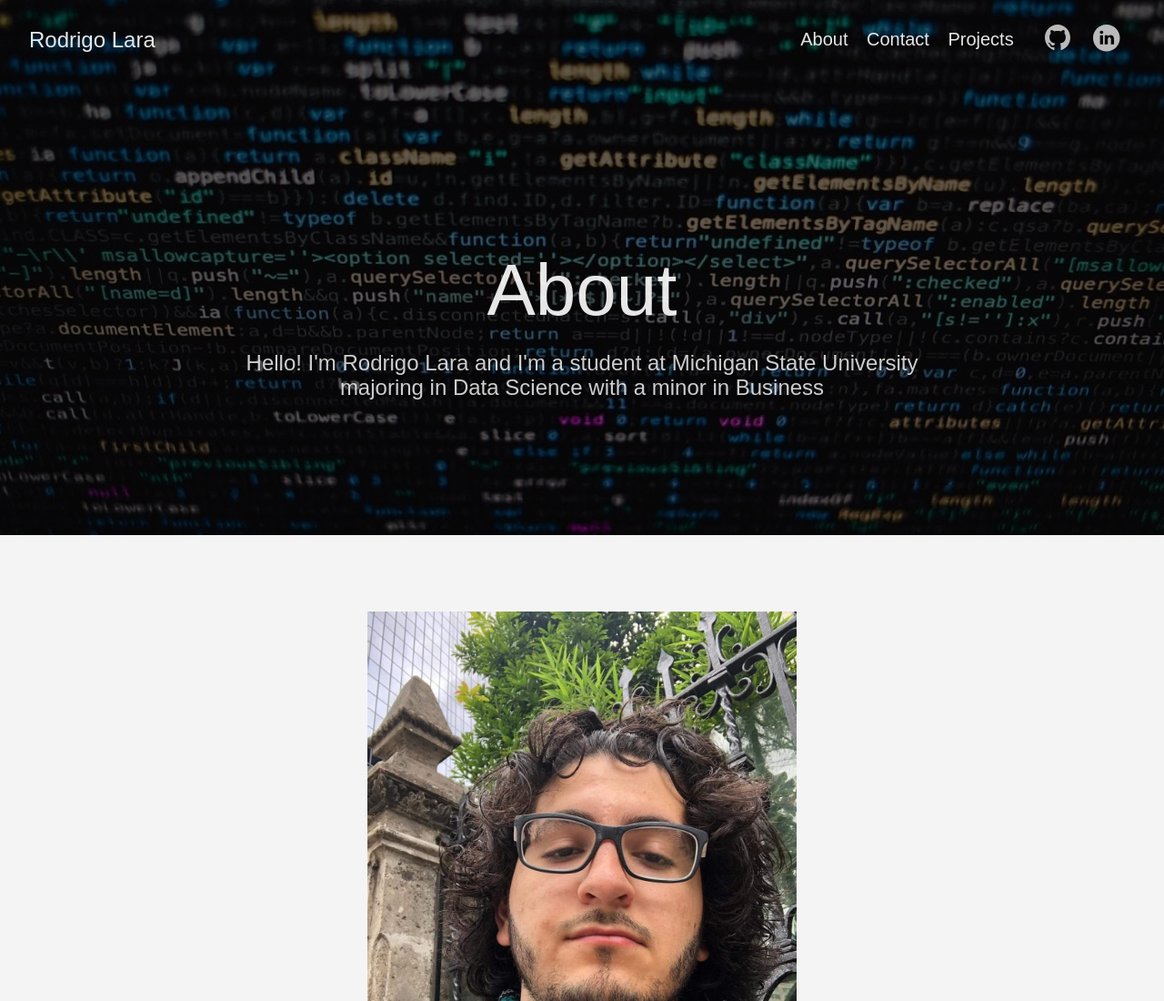
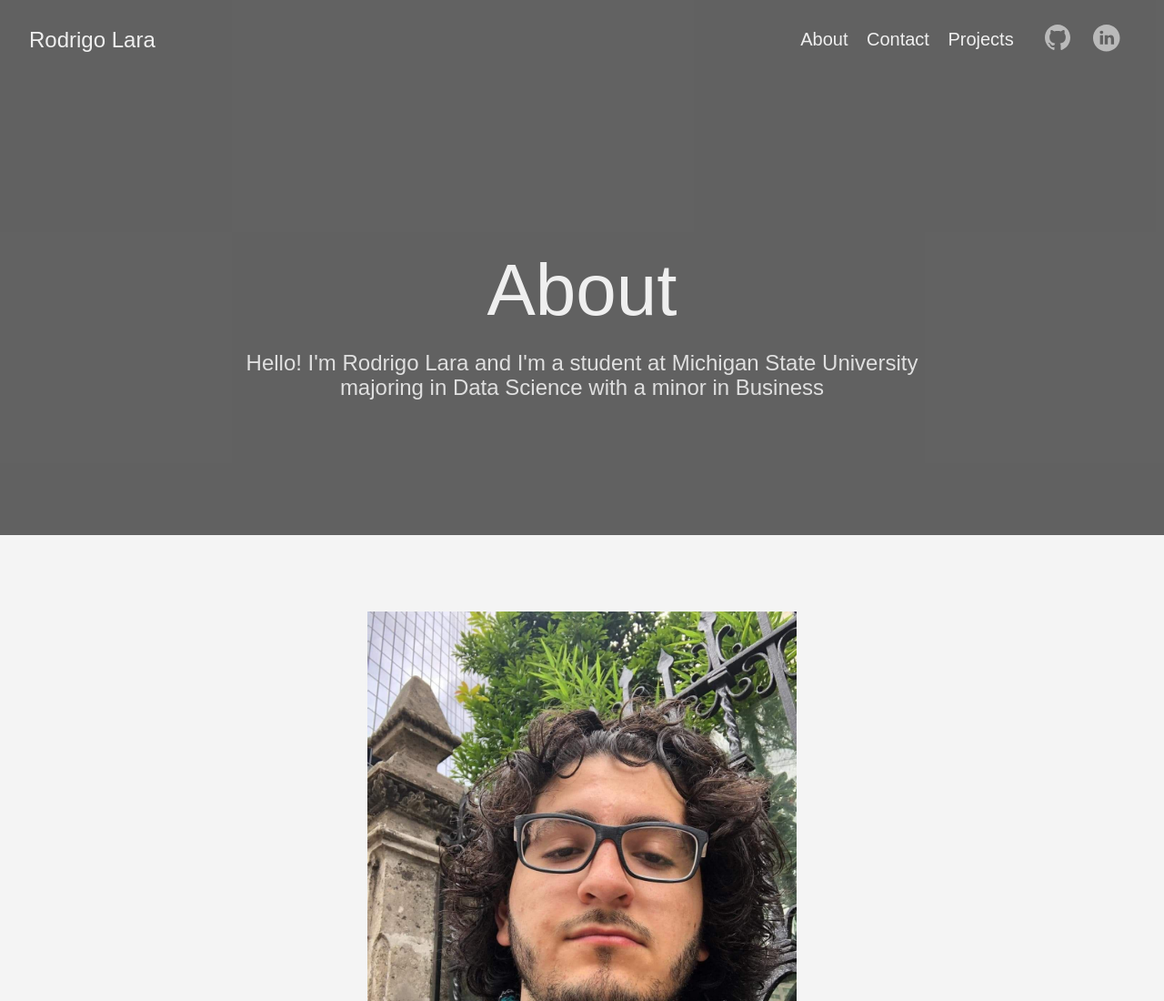
Before and after one commit to RodrigoLaraM/Lara_Portfolio, a plain HTML site: page about/index.html in a window 1280 px wide. Shown: the top 1100 px of the page at 91% size. Drawn offline with Linux system fonts and the light colour scheme.

Commit message:
Update index.html

```diff
--- a/about/index.html
+++ b/about/index.html
@@ -47,7 +47,7 @@
 
 
 
-  <header class="cover bg-top" style="background-image: url('https://rodrigolaram.github.io/Lara_Portfolio/images/data-structure.jpg');">
+  <header class="cover bg-top" >
     <div class="bg-black-60">
       <nav class="pv3 ph3 ph4-ns" role="navigation">
   <div class="flex-l justify-between items-center center">
```
